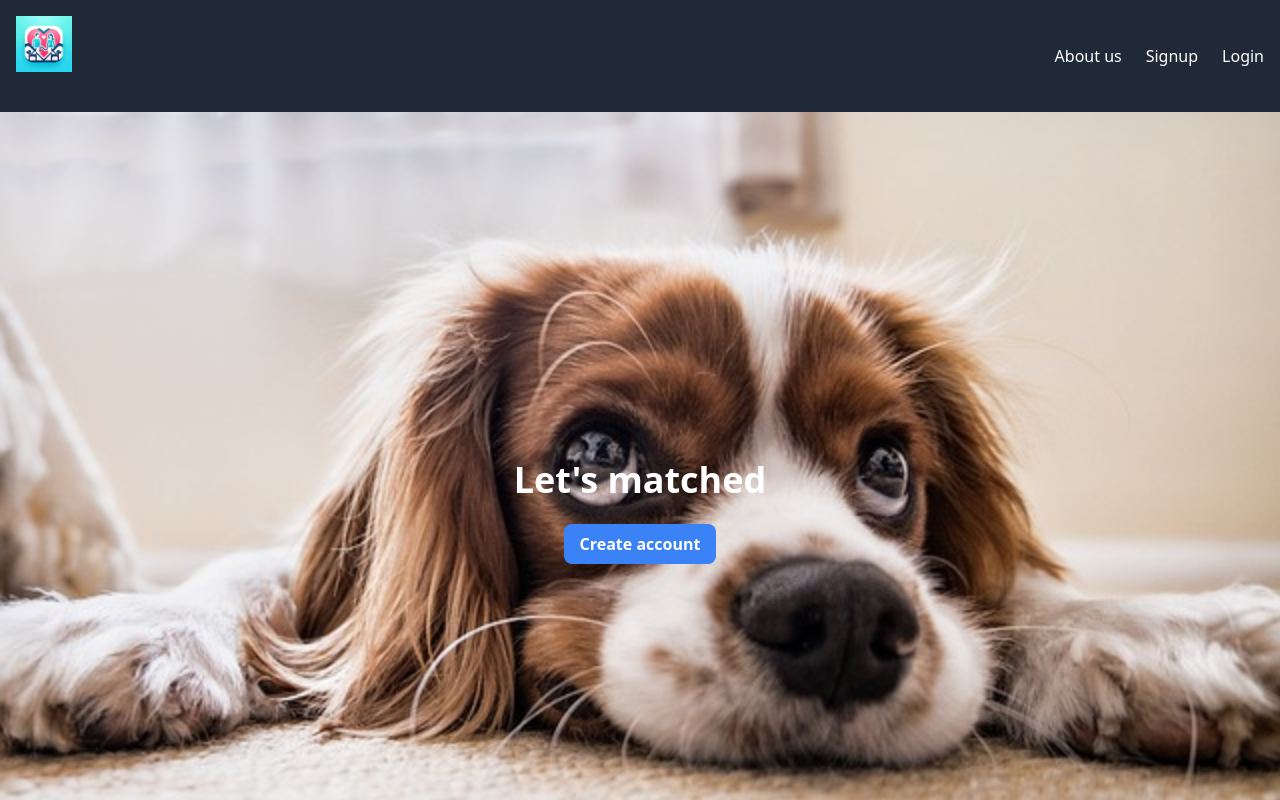
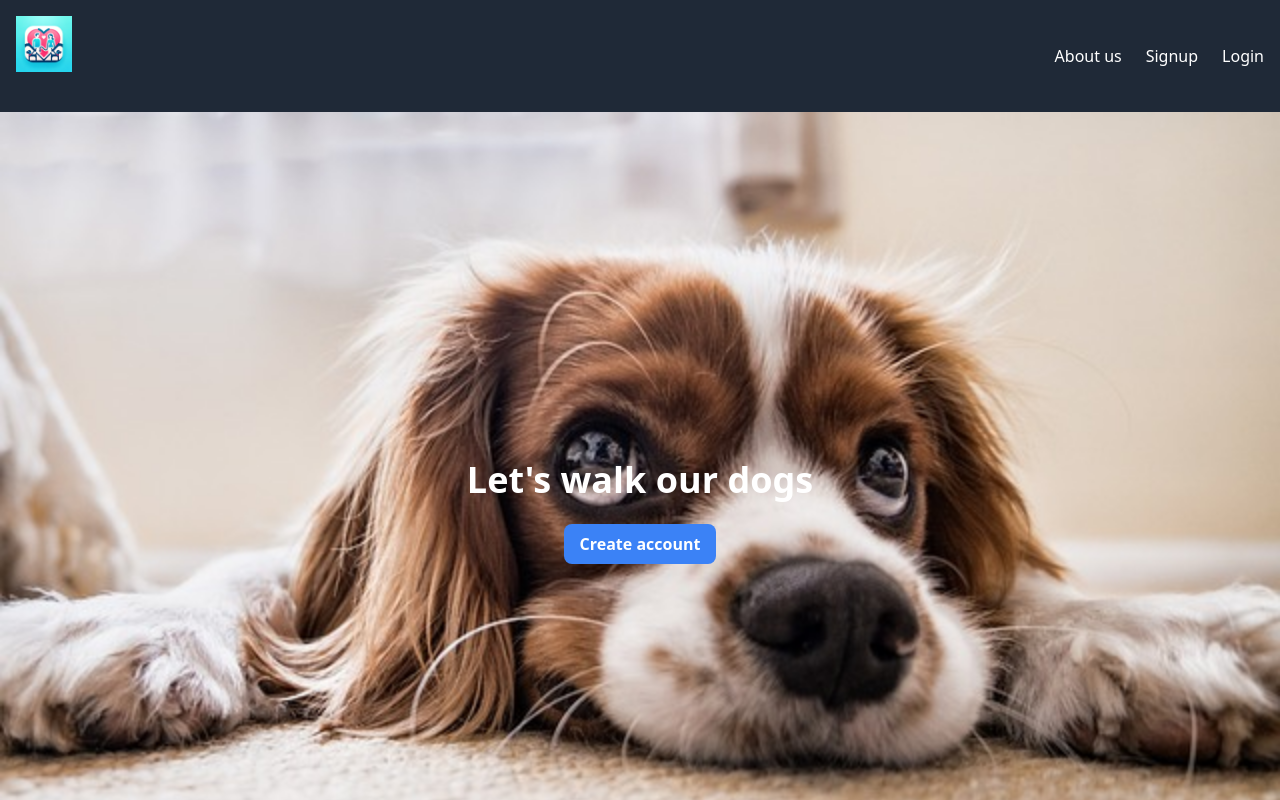
Before and after one commit to adrianbuenoo095/the-dating-site-frontend, a React (Vite) app: page / in a window 1280 px wide. Shown: the top 800 px of the page. Built offline with nearby package versions, Linux system fonts and the light colour scheme; no server answers.

Commit message:
update header title

```diff
--- a/src/components/Header.jsx
+++ b/src/components/Header.jsx
@@ -10,7 +10,7 @@ const Header = () => {
                     style={{ backgroundImage: `url(${headerImage})` }}
                 >
                     <h1 className="text-4xl font-bold text-white">
-                        Let&apos;s matched
+                        Let&apos;s walk our dogs
                     </h1>
                     <Button/>
                 </div>
```
